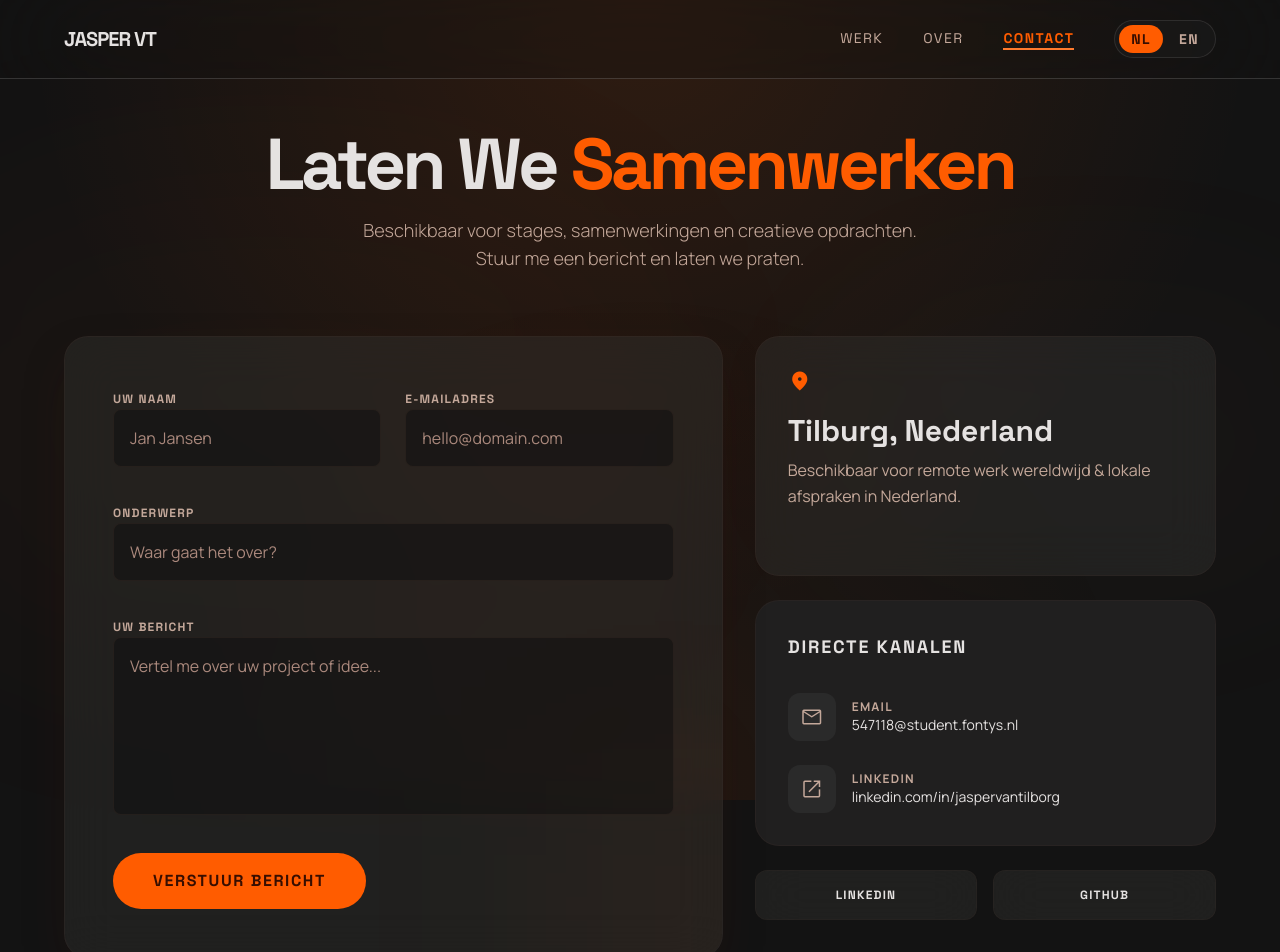
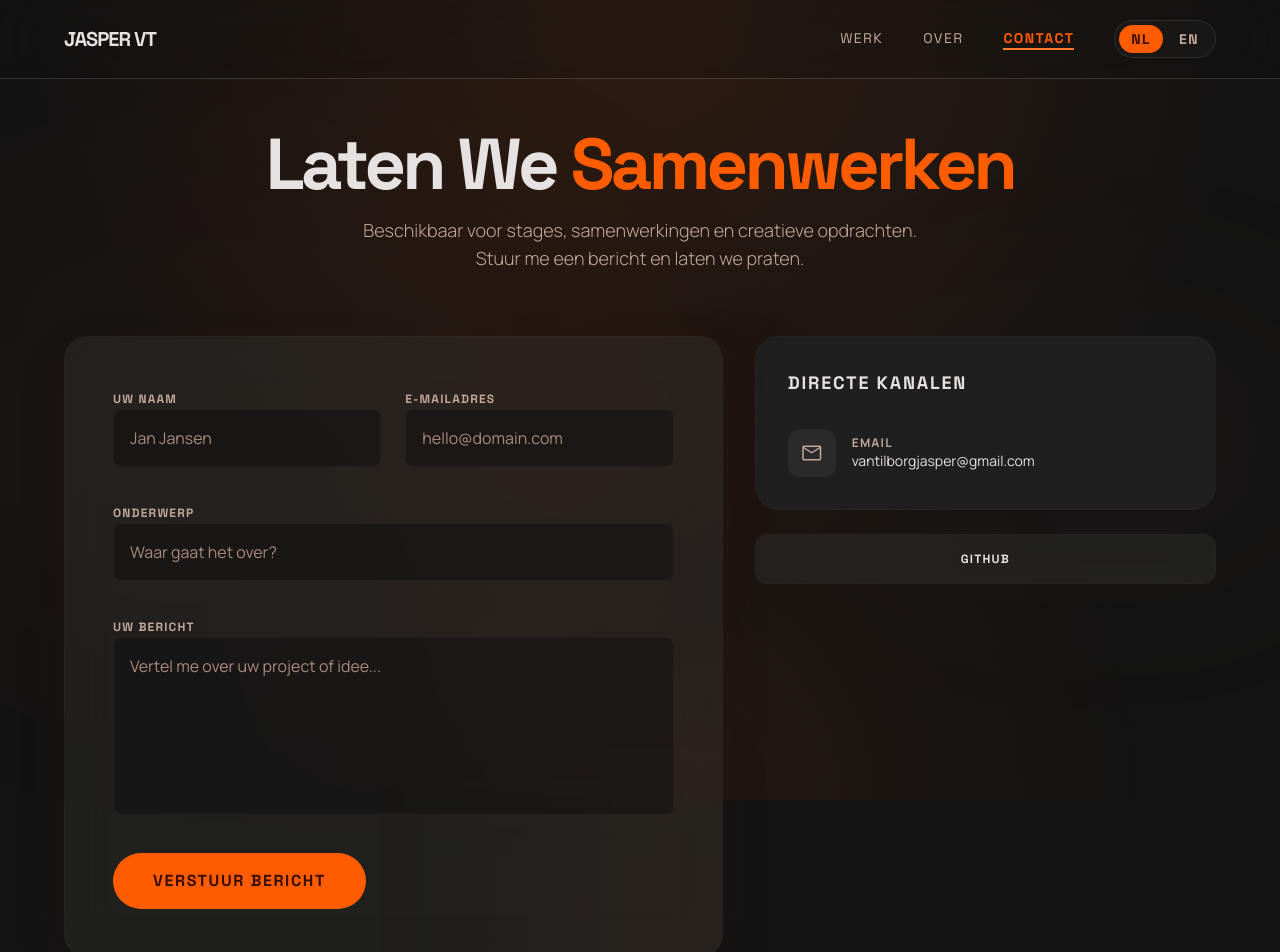
Before and after one commit to Jasper-van-Tilborg/showcaseportfoliosemester4, a Next.js app: page /contact in a window 1280 px wide. Shown: the top 952 px of the page. Built offline with nearby package versions, Linux system fonts and the light colour scheme.

Commit message:
contact page aanpassing

```diff
--- /dev/null
+++ b/app/api/contact/route.ts
@@ -0,0 +1,26 @@
+import { NextRequest, NextResponse } from "next/server";
+import { Resend } from "resend";
+
+const resend = new Resend(process.env.RESEND_API_KEY);
+
+export async function POST(req: NextRequest) {
+  const { name, email, subject, message } = await req.json();
+
+  if (!name || !email || !subject || !message) {
+    return NextResponse.json({ error: "All fields are required" }, { status: 400 });
+  }
+
+  const { error } = await resend.emails.send({
+    from: "Portfolio Contact <onboarding@resend.dev>",
+    to: "vantilborgjasper@gmail.com",
+    replyTo: email,
+    subject: `[Portfolio] ${subject}`,
+    text: `Name: ${name}\nEmail: ${email}\n\n${message}`,
+  });
+
+  if (error) {
+    return NextResponse.json({ error: "Failed to send email" }, { status: 500 });
+  }
+
+  return NextResponse.json({ success: true });
+}
--- a/app/contact/page.tsx
+++ b/app/contact/page.tsx
@@ -1,5 +1,6 @@
 "use client";
 
+import { useState } from "react";
 import Icon from "@/components/Icon";
 import FadeUp from "@/components/motion/FadeUp";
 import ContactHero from "@/components/motion/ContactHero";
@@ -7,6 +8,23 @@ import { useLanguage } from "@/contexts/LanguageContext";
 
 export default function ContactPage() {
   const { t } = useLanguage();
+  const [form, setForm] = useState({ name: "", email: "", subject: "", message: "" });
+  const [status, setStatus] = useState<"idle" | "sending" | "sent" | "error">("idle");
+
+  function handleChange(e: React.ChangeEvent<HTMLInputElement | HTMLTextAreaElement>) {
+    setForm((prev) => ({ ...prev, [e.target.name]: e.target.value }));
+  }
+
+  async function handleSubmit(e: React.FormEvent) {
+    e.preventDefault();
+    setStatus("sending");
+    const res = await fetch("/api/contact", {
+      method: "POST",
+      headers: { "Content-Type": "application/json" },
+      body: JSON.stringify(form),
+    });
+    setStatus(res.ok ? "sent" : "error");
+  }
 
   return (
     <main className="relative z-10 pt-32 pb-28 md:pb-20">
@@ -18,7 +36,7 @@ export default function ContactPage() {
           <FadeUp delay={0.1} className="lg:col-span-7">
             <section>
               <div className="glass-panel p-5 md:p-12 rounded-3xl border border-outline-variant/15 cinematic-shadow relative overflow-hidden group">
-                <form className="space-y-8 relative z-10">
+                <form onSubmit={handleSubmit} className="space-y-8 relative z-10">
                   <div className="grid grid-cols-1 md:grid-cols-2 gap-6">
                     <div className="space-y-2">
                       <label className="text-xs uppercase tracking-widest text-on-surface-variant font-headline font-bold">
@@ -26,7 +44,11 @@ export default function ContactPage() {
                       </label>
                       <input
                         type="text"
+                        name="name"
+                        value={form.name}
+                        onChange={handleChange}
                         placeholder={t.contact.namePlaceholder}
+                        required
                         className="w-full bg-surface-container-lowest/50 border border-outline-variant/20 rounded-lg p-4 focus:outline-none focus:ring-1 focus:ring-primary text-on-surface placeholder:text-outline transition-all font-body"
                       />
                     </div>
@@ -36,7 +58,11 @@ export default function ContactPage() {
                       </label>
                       <input
                         type="email"
+                        name="email"
+                        value={form.email}
+                        onChange={handleChange}
                         placeholder="hello@domain.com"
+                        required
                         className="w-full bg-surface-container-lowest/50 border border-outline-variant/20 rounded-lg p-4 focus:outline-none focus:ring-1 focus:ring-primary text-on-surface placeholder:text-outline transition-all font-body"
                       />
                     </div>
@@ -48,7 +74,11 @@ export default function ContactPage() {
                     </label>
                     <input
                       type="text"
+                      name="subject"
+                      value={form.subject}
+                      onChange={handleChange}
                       placeholder={t.contact.subjectPlaceholder}
+                      required
                       className="w-full bg-surface-container-lowest/50 border border-outline-variant/20 rounded-lg p-4 focus:outline-none focus:ring-1 focus:ring-primary text-on-surface placeholder:text-outline transition-all font-body"
                     />
                   </div>
@@ -58,18 +88,33 @@ export default function ContactPage() {
                       {t.contact.messageLabel}
                     </label>
                     <textarea
+                      name="message"
+                      value={form.message}
+                      onChange={handleChange}
                       placeholder={t.contact.messagePlaceholder}
                       rows={6}
+                      required
                       className="w-full bg-surface-container-lowest/50 border border-outline-variant/20 rounded-lg p-4 focus:outline-none focus:ring-1 focus:ring-primary text-on-surface placeholder:text-outline transition-all resize-none font-body"
                     />
                   </div>
 
+                  {status === "sent" ? (
+                    <p className="text-primary font-headline font-bold tracking-widest uppercase text-sm">
+                      {t.contact.successMessage ?? "Message sent!"}
+                    </p>
+                  ) : status === "error" ? (
+                    <p className="text-red-400 font-headline font-bold tracking-widest uppercase text-sm">
+                      {t.contact.errorMessage ?? "Something went wrong. Try again."}
+                    </p>
+                  ) : (
                     <button
                       type="submit"
-                    className="bg-primary text-on-primary-fixed px-10 py-4 rounded-full font-headline font-bold text-base uppercase tracking-widest hover:shadow-[0_0_30px_rgba(255,181,154,0.3)] hover:scale-[1.02] transition-all duration-300"
+                      disabled={status === "sending"}
+                      className="bg-primary text-on-primary-fixed px-10 py-4 rounded-full font-headline font-bold text-base uppercase tracking-widest hover:shadow-[0_0_30px_rgba(255,181,154,0.3)] hover:scale-[1.02] transition-all duration-300 disabled:opacity-60 disabled:pointer-events-none"
                     >
-                    {t.contact.sendButton}
+                      {status === "sending" ? "..." : t.contact.sendButton}
                     </button>
+                  )}
                 </form>
                 <div className="absolute -right-20 -bottom-20 w-64 h-64 bg-primary/5 blur-[100px] pointer-events-none group-hover:bg-primary/10 transition-all duration-700" />
               </div>
@@ -79,34 +124,17 @@ export default function ContactPage() {
           {/* Sidebar */}
           <div className="lg:col-span-5 flex flex-col gap-6">
             <FadeUp delay={0.2}>
-                <div className="glass-panel p-6 md:p-8 rounded-3xl border border-outline-variant/15 flex flex-col justify-between min-h-[200px] md:min-h-[240px] relative overflow-hidden">
-                  <div>
-                    <Icon name="location_on" filled className="text-primary text-4xl mb-5" />
-                    <h3 className="font-headline text-2xl md:text-3xl font-bold text-on-surface mb-2">
-                      {t.contact.location}
-                    </h3>
-                    <p className="text-on-surface-variant font-body leading-relaxed">
-                      {t.contact.locationBody}
-                    </p>
-                  </div>
-                </div>
-              </FadeUp>
-
-              <FadeUp delay={0.32}>
               <div className="bg-surface-container p-6 md:p-8 rounded-3xl border border-outline-variant/15">
                 <h4 className="font-headline text-lg font-bold text-on-surface mb-8 uppercase tracking-widest">
                   {t.contact.directChannels}
                 </h4>
                 <div className="space-y-6">
                   {[
-                      { icon: "mail", label: "Email", value: "547118@student.fontys.nl", href: "mailto:547118@student.fontys.nl" },
-                      { icon: "open_in_new", label: "LinkedIn", value: "linkedin.com/in/jaspervantilborg", href: "https://linkedin.com" },
+                    { icon: "mail", label: "Email", value: "vantilborgjasper@gmail.com", href: "mailto:vantilborgjasper@gmail.com" },
                   ].map(({ icon, label, value, href }) => (
                     <a
                       key={label}
                       href={href}
-                        target={href.startsWith("http") ? "_blank" : undefined}
-                        rel={href.startsWith("http") ? "noopener noreferrer" : undefined}
                       className="flex items-center gap-4 group cursor-pointer"
                     >
                       <div className="w-12 h-12 rounded-xl bg-surface-container-high flex items-center justify-center group-hover:bg-primary-container transition-colors duration-300 shrink-0">
@@ -122,20 +150,15 @@ export default function ContactPage() {
               </div>
             </FadeUp>
 
-              <FadeUp delay={0.44}>
-                <div className="flex gap-4">
-                  {["LinkedIn", "GitHub"].map((name) => (
+            <FadeUp delay={0.32}>
               <a
-                      key={name}
-                      href="https://linkedin.com"
+                href="https://github.com/Jasper-van-Tilborg"
                 target="_blank"
                 rel="noopener noreferrer"
-                      className="flex-1 glass-panel py-4 rounded-xl flex items-center justify-center hover:bg-surface-bright transition-all duration-300 border border-outline-variant/10"
+                className="flex glass-panel py-4 px-6 rounded-xl items-center justify-center hover:bg-surface-bright transition-all duration-300 border border-outline-variant/10"
               >
-                      <span className="font-headline font-bold text-xs tracking-widest uppercase text-on-surface">{name}</span>
+                <span className="font-headline font-bold text-xs tracking-widest uppercase text-on-surface">GitHub</span>
               </a>
-                  ))}
-                </div>
             </FadeUp>
           </div>
         </div>
--- a/components/Navbar.tsx
+++ b/components/Navbar.tsx
@@ -47,6 +47,7 @@ export default function Navbar() {
       animate={{ y: 0, opacity: 1 }}
       transition={{ duration: 0.6, ease, delay: 0.05 }}
       className="fixed top-0 w-full z-50 bg-surface/30 backdrop-blur-3xl border-b border-white/15"
+      style={{ paddingTop: "env(safe-area-inset-top)" }}
     >
       <div className="flex justify-between items-center px-8 md:px-16 py-5 max-w-screen-2xl mx-auto">
         {/* Logo */}
--- a/package.json
+++ b/package.json
@@ -12,7 +12,8 @@
     "framer-motion": "^12.38.0",
     "next": "16.2.2",
     "react": "19.2.4",
-    "react-dom": "19.2.4"
+    "react-dom": "19.2.4",
+    "resend": "^6.12.0"
   },
   "devDependencies": {
     "@tailwindcss/postcss": "^4",
```
Also changed, not shown: 1 other file (tests, documents, lock files or other folders). Lines whose indentation alone changed are shown as unchanged.
